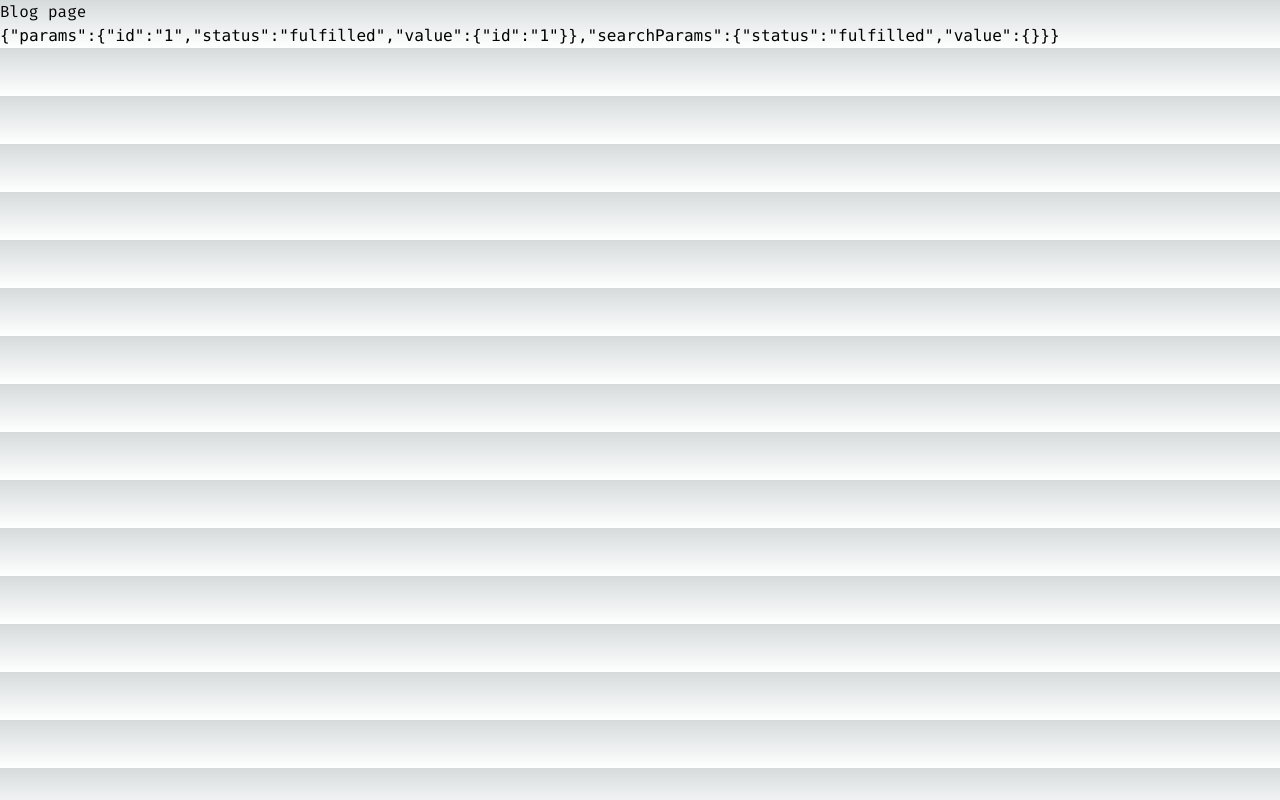
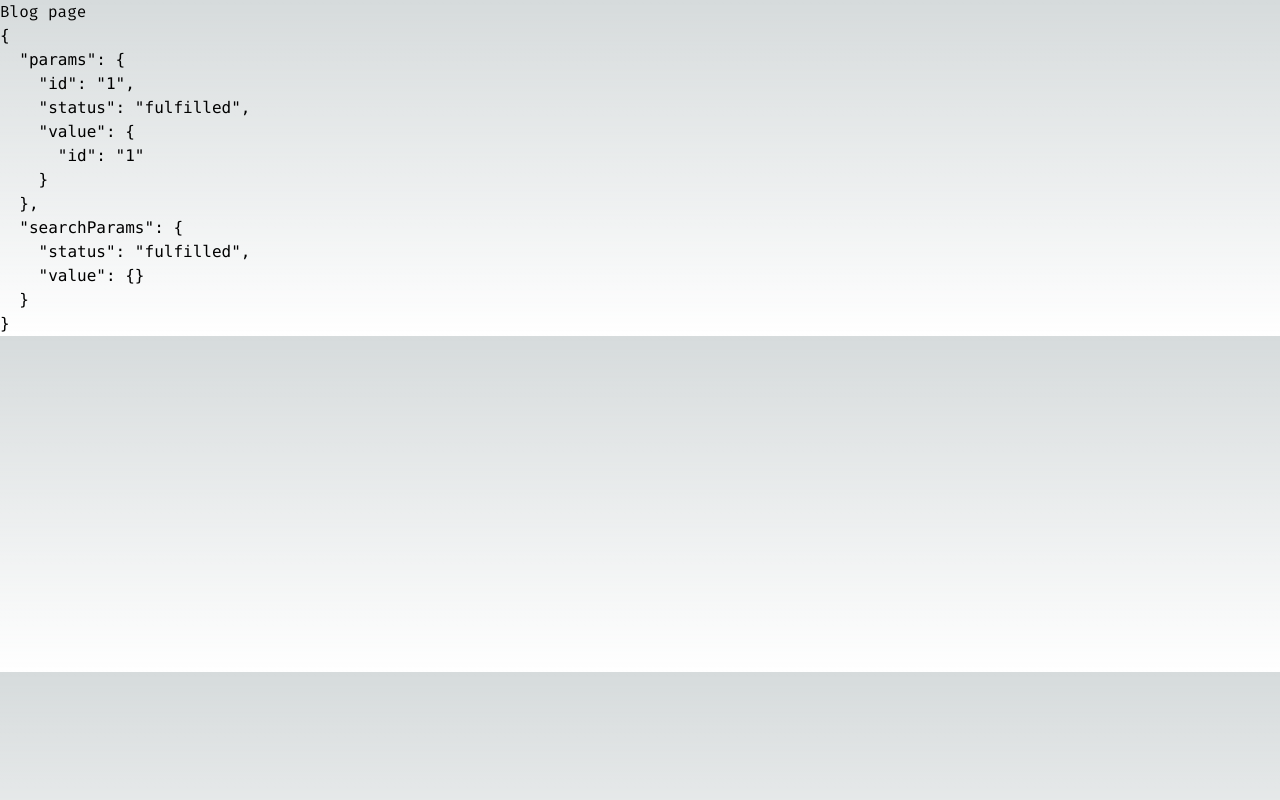
Before and after one commit to razazaidisd/razazaidisd, a Next.js app: page /blog/1 in a window 1280 px wide. Built offline with nearby package versions, Linux system fonts and the light colour scheme.

Commit message:
Revert "fix: linting and types for blog"
This reverts commit 5a42e1b32168d039979bd4d5cfd2a3a6e0e07bc2.

```diff
--- a/src/app/(components)/PostTile.tsx
+++ b/src/app/(components)/PostTile.tsx
@@ -2,21 +2,20 @@
 import React from "react";
 import Image from "next/image";
 import { useRouter } from "next/navigation";
-export interface IPost {
+
+export type PostProps = {
   id: string;
   title: string;
-  shortDescription: string;
+  author: {
+    name: string;
+    email?: string;
+  } | null;
+  shortDescription?: string;
   content: string;
   published: boolean;
-  authorId: string;
-  author: IAuthor;
-}
+};
 
-export interface IAuthor {
-  name: string;
-}
-
-const PostTile: React.FC<{ post: IPost }> = ({ post }) => {
+const PostTile: React.FC<{ post: PostProps }> = ({ post }) => {
   const router = useRouter();
 
   const authorName = post.author ? post.author.name : "Unknown author";
@@ -40,7 +39,7 @@ const PostTile: React.FC<{ post: IPost }> = ({ post }) => {
           className="leading-relaxed mb-5"
           dangerouslySetInnerHTML={{ __html: post.shortDescription || "" }}
         />
-        <div className="flex items-center flex-wrap">
+        <div className="flex items-center flex-wrap ">
           <button
             onClick={() => router.push(`/blog/${post.id}`)}
             className="bg-gradient-to-r from-cyan-400 to-blue-400 hover:scale-105 drop-shadow-md  shadow-cla-blue px-4 py-1 rounded-lg"
--- a/src/app/blog/[id]/page.tsx
+++ b/src/app/blog/[id]/page.tsx
@@ -2,7 +2,7 @@ const BlogPage = (props: any) => {
   return (
     <div>
       <h1>Blog page</h1>
-      <pre>{JSON.stringify(props)}</pre>
+      <pre>{JSON.stringify(props, 2, 2)}</pre>
     </div>
   );
 };
--- a/src/app/blog/page.tsx
+++ b/src/app/blog/page.tsx
@@ -1,17 +1,17 @@
 import React from "react";
-import PostTile from "../(components)/PostTile";
+import type { GetStaticProps } from "next";
+import PostTile, { PostProps } from "../(components)/PostTile";
 import prisma from "../../../lib/prisma";
-import { IPost } from "../(components)/PostTile";
 
-const Blog = async () => {
-  const feed = (await prisma.post.findMany({
+const Blog = async (props: any) => {
+  const feed = await prisma.post.findMany({
     where: { published: true },
     include: {
       author: {
         select: { name: true },
       },
     },
-  })) as unknown as IPost[];
+  });
 
   console.log({ feed });
   return (
```
Also changed, not shown: 1 other file (tests, documents, lock files or other folders).
